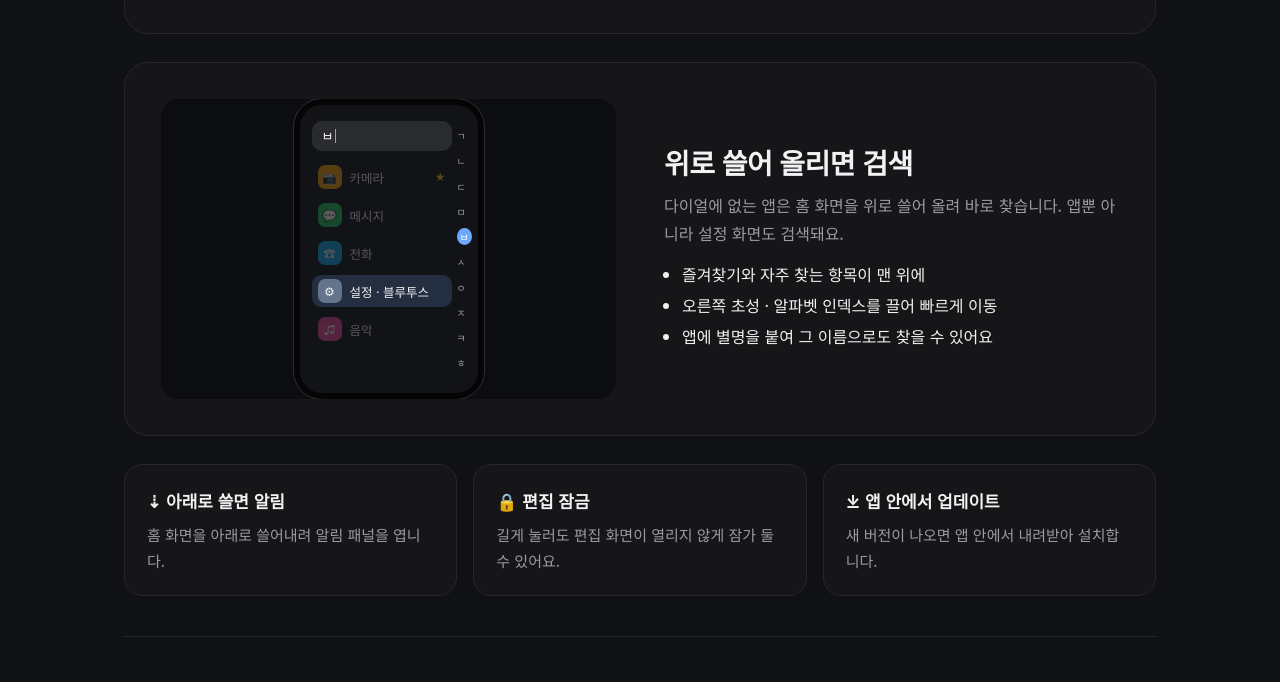
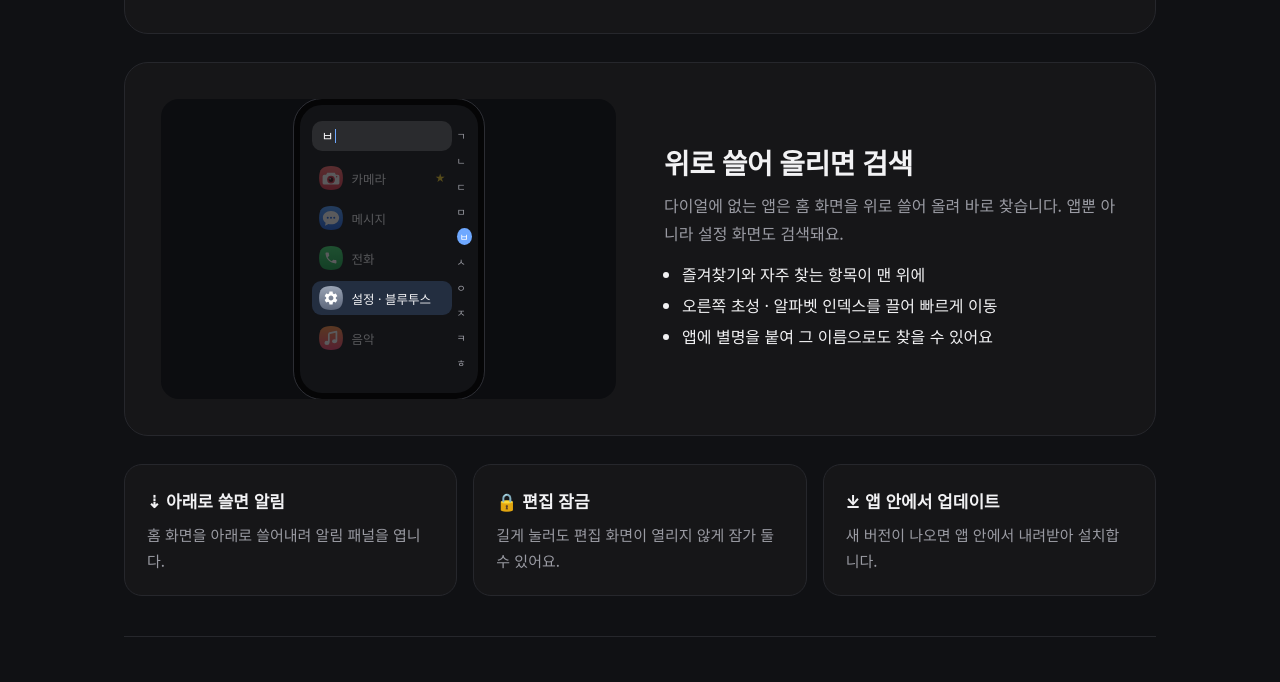
Before and after one commit to EloyYang/EloyYang.github.io, a plain HTML site: page dial-home/index.html in a window 1280 px wide. Shown: the part 1707-2389 px from the top of the page. Drawn offline with Linux system fonts and the light colour scheme.

Commit message:
다이얼 홈: 데모 아이콘을 실제 앱 모양 SVG로 교체
Co-Authored-By: Claude Opus 5.5 <noreply@anthropic.com>

```diff
--- a/dial-home/dial.css
+++ b/dial-home/dial.css
@@ -45,7 +45,7 @@ a { color: inherit; }
 /* 누르는 동안만 손가락 주위에 아이콘 (DialRing: 링 92dp, 아이콘 52dp, 고르면 1.38배 + 빛, 나머지 0.5) */
 .ring-icons { position: absolute; inset: 0; pointer-events: none; }
 .ri { position: absolute; width: 15.5%; aspect-ratio: 1; transform: translate(-50%, -50%) scale(.6); opacity: 0; transition: transform .32s cubic-bezier(.34, 1.56, .64, 1), opacity .18s; }
-.ri i { position: absolute; inset: 0; border-radius: 26%; display: grid; place-items: center; font-style: normal; font-size: 22px; color: #fff; box-shadow: 0 4px 10px rgba(0,0,0,.25); }
+.ri i { position: absolute; inset: 0; display: block; filter: drop-shadow(0 4px 6px rgba(0,0,0,.3)); }
 .ri::before { content: ""; position: absolute; left: 50%; top: 50%; width: 260%; height: 260%; transform: translate(-50%, -50%); border-radius: 50%; opacity: 0; transition: opacity .26s;
   background: radial-gradient(circle, rgba(255,255,255,.30) 0, rgba(255,255,255,.14) 22%, rgba(255,255,255,.04) 37%, transparent 50%); }
 .ring-icons.show .ri { opacity: 1; transform: translate(-50%, -50%) scale(1); }
@@ -57,7 +57,7 @@ a { color: inherit; }
 .finger.ghost { transition: opacity .15s, left .55s cubic-bezier(.4,.1,.2,1), top .55s cubic-bezier(.4,.1,.2,1); }
 .launch { position: absolute; inset: 0; display: flex; flex-direction: column; align-items: center; justify-content: center; gap: 10px; color: #fff; clip-path: circle(0 at var(--lx, 50%) var(--ly, 50%)); transition: clip-path .45s cubic-bezier(.4,0,.2,1); pointer-events: none; }
 .launch.open { clip-path: circle(150% at var(--lx, 50%) var(--ly, 50%)); }
-.launch-icon { width: 76px; height: 76px; border-radius: 22px; display: grid; place-items: center; font-size: 38px; background: rgba(255,255,255,.18); }
+.launch-icon { width: 84px; height: 84px; filter: drop-shadow(0 6px 14px rgba(0,0,0,.3)); }
 .launch b { font-size: 22px; } .launch small { opacity: .75; }
 .try { margin: 0; color: var(--muted); font-size: 14px; text-align: center; }
 .try b { color: var(--ink); }
@@ -76,8 +76,8 @@ a { color: inherit; }
 .feat-art { display: grid; place-items: center; min-height: 300px; border-radius: 18px; background: #0c0d10; overflow: hidden; }
 
 .dirs { position: relative; width: 230px; height: 230px; }
-.dirs i { position: absolute; width: 44px; height: 44px; margin: -22px; border-radius: 12px; display: grid; place-items: center; font-style: normal; font-size: 20px; opacity: .5; transition: transform .32s cubic-bezier(.34, 1.56, .64, 1), opacity .2s, box-shadow .26s; }
-.dirs i.sel { opacity: 1; transform: scale(1.38); box-shadow: 0 0 0 10px rgba(255,255,255,.06), 0 0 34px 14px rgba(255,255,255,.16); }
+.dirs i { position: absolute; width: 44px; height: 44px; margin: -22px; display: block; opacity: .5; transition: transform .32s cubic-bezier(.34, 1.56, .64, 1), opacity .2s, box-shadow .26s; }
+.dirs i.sel { opacity: 1; transform: scale(1.38); border-radius: 30%; box-shadow: 0 0 0 10px rgba(255,255,255,.06), 0 0 34px 14px rgba(255,255,255,.16); }
 .dirs b { position: absolute; left: 50%; top: 50%; width: 30px; height: 30px; margin: -15px; border-radius: 50%; background: rgba(255,255,255,.35); border: 2px solid rgba(255,255,255,.7); transition: transform .5s cubic-bezier(.4,.1,.2,1); }
 .dirs::before { content: ""; position: absolute; left: 50%; top: 50%; width: 30px; height: 30px; margin: -15px; border-radius: 50%; border: 1px dashed rgba(255,255,255,.25); }
 
@@ -99,7 +99,7 @@ a { color: inherit; }
 @keyframes blink { 50% { opacity: 0; } }
 .s-list { display: grid; gap: 6px; }
 .s-row { display: flex; align-items: center; gap: 8px; font-size: 12.5px; padding: 4px 6px; border-radius: 9px; transition: opacity .25s, background .25s; }
-.s-row i { width: 24px; height: 24px; border-radius: 7px; display: grid; place-items: center; font-style: normal; font-size: 12px; }
+.s-row i { width: 26px; height: 26px; flex: none; display: block; }
 .s-row small { margin-left: auto; color: #f2cc26; }
 .s-row.hit { background: rgba(110,168,255,.18); } .s-row.dim { opacity: .3; }
 .s-index { position: absolute; right: 6px; top: 22px; bottom: 22px; display: flex; flex-direction: column; justify-content: space-between; font-size: 10px; color: var(--muted); }
--- a/dial-home/dial.js
+++ b/dial-home/dial.js
@@ -8,10 +8,29 @@
 (function () {
   'use strict';
   var APPS = [
-    ['카메라', '📷', '#f59e0b'], ['메시지', '💬', '#22c55e'], ['음악', '♫', '#ec4899'], ['지도', '🗺', '#6366f1'],
-    ['전화', '☎', '#0ea5e9'], ['캘린더', '📅', '#a855f7'], ['동영상', '▶', '#ef4444'], ['설정', '⚙', '#64748b']
+    ['카메라', '', '#c92a3e'], ['메시지', '', '#1f63e0'], ['음악', '', '#e23a64'], ['지도', '', '#2f8f5b'],
+    ['전화', '', '#18a54a'], ['캘린더', '', '#dc3b3b'], ['동영상', '', '#c4120a'], ['설정', '', '#56607a']
   ];
   var REDUCE = window.matchMedia && matchMedia('(prefers-reduced-motion: reduce)').matches;
+
+  // 실제 휴대폰 기본 앱처럼 그린 아이콘(48×48, 둥근 사각형)
+  var gid = 0;
+  var SQ = 'M24 2C8 2 2 8 2 24s6 22 22 22 22-6 22-22S40 2 24 2z';
+  function bg(c1, c2) { var id = 'g' + (++gid); return '<defs><linearGradient id="' + id + '" x1="0" y1="0" x2="0" y2="1"><stop offset="0" stop-color="' + c1 + '"/><stop offset="1" stop-color="' + c2 + '"/></linearGradient></defs><path d="' + SQ + '" fill="url(#' + id + ')"/>'; }
+  var GEAR = 'M19.14 12.94c.04-.3.06-.61.06-.94 0-.32-.02-.64-.07-.94l2.03-1.58c.18-.14.23-.41.12-.61l-1.92-3.32c-.12-.22-.37-.29-.59-.22l-2.39.96c-.5-.38-1.03-.7-1.62-.94l-.36-2.54c-.04-.24-.24-.41-.48-.41h-3.84c-.24 0-.43.17-.47.41l-.36 2.54c-.59.24-1.13.57-1.62.94l-2.39-.96c-.22-.08-.47 0-.59.22L2.74 8.87c-.12.21-.08.47.12.61l2.03 1.58c-.05.3-.09.63-.09.94s.02.64.07.94l-2.03 1.58c-.18.14-.23.41-.12.61l1.92 3.32c.12.22.37.29.59.22l2.39-.96c.5.38 1.03.7 1.62.94l.36 2.54c.05.24.24.41.48.41h3.84c.24 0 .44-.17.47-.41l.36-2.54c.59-.24 1.13-.56 1.62-.94l2.39.96c.22.08.47 0 .59-.22l1.92-3.32c.12-.22.07-.47-.12-.61l-2.01-1.58zM12 15.6c-1.98 0-3.6-1.62-3.6-3.6s1.62-3.6 3.6-3.6 3.6 1.62 3.6 3.6-1.62 3.6-3.6 3.6z';
+  var PHONE = 'M6.62 10.79c1.44 2.83 3.76 5.14 6.59 6.59l2.2-2.2c.27-.27.67-.36 1.02-.24 1.12.37 2.33.57 3.57.57.55 0 1 .45 1 1V20c0 .55-.45 1-1 1-9.39 0-17-7.61-17-17 0-.55.45-1 1-1h3.5c.55 0 1 .45 1 1 0 1.25.2 2.45.57 3.57.11.35.03.74-.25 1.02l-2.2 2.2z';
+  var DRAW = {
+    '카메라': function () { return bg('#ff6b6b', '#e0344a') + '<path d="M17 14.5h14l2 3.5h3.5a3 3 0 0 1 3 3v12a3 3 0 0 1-3 3h-25a3 3 0 0 1-3-3V21a3 3 0 0 1 3-3H15z" fill="#fff"/><circle cx="24" cy="27" r="7.2" fill="#e0344a"/><circle cx="24" cy="27" r="4.4" fill="#3b0d15"/><circle cx="22.4" cy="25.4" r="1.4" fill="#fff" opacity=".8"/><circle cx="34.5" cy="21.8" r="1.3" fill="#e0344a"/>'; },
+    '메시지': function () { return bg('#4c9bff', '#1f63e0') + '<path d="M24 11c-8.8 0-15 5.6-15 12.4 0 3.8 2 7.2 5.1 9.4L13 38.5l6.3-3.4c1.5.4 3.1.6 4.7.6 8.8 0 15-5.6 15-12.3S32.8 11 24 11z" fill="#fff"/><circle cx="18" cy="23.4" r="1.9" fill="#1f63e0"/><circle cx="24" cy="23.4" r="1.9" fill="#1f63e0"/><circle cx="30" cy="23.4" r="1.9" fill="#1f63e0"/>'; },
+    '음악': function () { return bg('#ff8f3f', '#f2416e') + '<path d="M20 15.5l14-3.2v17.4" fill="none" stroke="#fff" stroke-width="3.2" stroke-linejoin="round"/><path d="M20 15.5v17" stroke="#fff" stroke-width="3.2"/><ellipse cx="16.5" cy="33" rx="4.6" ry="3.8" fill="#fff"/><ellipse cx="30.5" cy="30" rx="4.6" ry="3.8" fill="#fff"/>'; },
+    '지도': function () { return bg('#ffffff', '#eef2f5') + '<path d="M2 30 L30 2 H40 L2 40z" fill="#c9e7cf"/><path d="M46 20 L20 46 H32 L46 32z" fill="#bfe0f7"/><path d="M8 46 L46 8" stroke="#ffcf3f" stroke-width="7"/><path d="M2 14 L34 46" stroke="#fff" stroke-width="4"/><path d="M28 9a8 8 0 0 0-8 8c0 6 8 14 8 14s8-8 8-14a8 8 0 0 0-8-8z" fill="#ea4335"/><circle cx="28" cy="17" r="3" fill="#8c1d18"/>'; },
+    '전화': function () { return bg('#3ddc6e', '#18a54a') + '<g transform="translate(10.5 10.5) scale(1.12)"><path d="' + PHONE + '" fill="#fff"/></g>'; },
+    '캘린더': function () { var d = new Date(); return '<path d="' + SQ + '" fill="#fff"/><path d="M24 2C11 2 4.2 6 2.6 15h42.8C43.8 6 37 2 24 2z" fill="#ef4444"/><text x="24" y="11.6" text-anchor="middle" font-size="7" font-weight="700" fill="#fff" font-family="sans-serif">' + ['일', '월', '화', '수', '목', '금', '토'][d.getDay()] + '요일</text><text x="24" y="37.5" text-anchor="middle" font-size="21" font-weight="500" fill="#222" font-family="sans-serif">' + d.getDate() + '</text>'; },
+    '동영상': function () { return bg('#ff4a3d', '#d4140a') + '<path d="M19.5 14.6c0-1.6 1.7-2.5 3-1.7l11.7 7.6c1.3.8 1.3 2.6 0 3.4l-11.7 7.6c-1.3.8-3-.1-3-1.7z" fill="#fff" transform="translate(-1 3.2)"/>'; },
+    '설정': function () { return bg('#9aa4b5', '#5c667a') + '<g transform="translate(9 9) scale(1.25)"><path d="' + GEAR + '" fill="#fff"/></g>'; }
+  };
+  function icon(name) { return '<svg viewBox="0 0 48 48" width="100%" height="100%" aria-hidden="true">' + DRAW[name]() + '</svg>'; }
+  document.querySelectorAll('[data-app]').forEach(function (el) { el.innerHTML = icon(el.dataset.app); });
   function track(name, p) { try { if (window.dataLayer) (function () { window.dataLayer.push(arguments); })('event', name, p || {}); } catch (e) {} }
 
   // 상단 시계·날짜
@@ -30,7 +49,7 @@
 
   var icons = APPS.map(function (a) {
     var el = document.createElement('div'); el.className = 'ri';
-    el.innerHTML = '<i style="background:' + a[2] + '">' + a[1] + '</i>';
+    el.innerHTML = '<i>' + icon(a[0]) + '</i>';
     ring.appendChild(el); return el;
   });
 
@@ -64,7 +83,7 @@
     var el = icons[i], a = APPS[i];
     launch.style.setProperty('--lx', el.style.left); launch.style.setProperty('--ly', el.style.top);
     launch.style.background = a[2];
-    launch.querySelector('.launch-icon').textContent = a[1];
+    launch.querySelector('.launch-icon').innerHTML = icon(a[0]);
     launch.querySelector('b').textContent = a[0];
     launch.classList.add('open');
     clearTimeout(launchT);
@@ -144,7 +163,7 @@
   var dirs = document.querySelector('.dirs');
   if (dirs) {
     var di = Array.prototype.slice.call(dirs.querySelectorAll('i')), db = dirs.querySelector('b');
-    di.forEach(function (el, k) { var v = vec(k); el.style.left = 115 + v[0] * 86 + 'px'; el.style.top = 115 + v[1] * 86 + 'px'; el.style.background = APPS[k][2]; el.textContent = APPS[k][1]; });
+    di.forEach(function (el, k) { var v = vec(k); el.style.left = 115 + v[0] * 86 + 'px'; el.style.top = 115 + v[1] * 86 + 'px'; el.innerHTML = icon(APPS[k][0]); });
     var dk = 0;
     if (!REDUCE) setInterval(function () {
       var k = [0, 3, 5, 2, 7, 4][dk++ % 6], v = vec(k);
--- a/dial-home/index.html
+++ b/dial-home/index.html
@@ -18,9 +18,9 @@
   <link rel="preconnect" href="https://fonts.googleapis.com">
   <link rel="preconnect" href="https://fonts.gstatic.com" crossorigin>
   <link href="https://fonts.googleapis.com/css2?family=Noto+Sans+KR:wght@400;500;700;900&display=swap" rel="stylesheet">
-  <link rel="stylesheet" href="dial.css?v=1">
+  <link rel="stylesheet" href="dial.css?v=2">
   <script src="../analytics.js" defer></script>
-  <script src="dial.js?v=2" defer></script>
+  <script src="dial.js?v=3" defer></script>
 </head>
 <body>
   <header class="top">
@@ -108,11 +108,11 @@
           <div class="mini-phone search">
             <div class="s-box"><span class="s-typed"></span><i class="s-caret"></i></div>
             <div class="s-list">
-              <div class="s-row fav"><i style="background:#f59e0b">📷</i>카메라<small>★</small></div>
-              <div class="s-row"><i style="background:#22c55e">💬</i>메시지</div>
-              <div class="s-row"><i style="background:#0ea5e9">☎</i>전화</div>
-              <div class="s-row"><i style="background:#64748b">⚙</i>설정 · 블루투스</div>
-              <div class="s-row"><i style="background:#ec4899">♫</i>음악</div>
+              <div class="s-row fav"><i data-app="카메라"></i>카메라<small>★</small></div>
+              <div class="s-row"><i data-app="메시지"></i>메시지</div>
+              <div class="s-row"><i data-app="전화"></i>전화</div>
+              <div class="s-row"><i data-app="설정"></i>설정 · 블루투스</div>
+              <div class="s-row"><i data-app="음악"></i>음악</div>
             </div>
             <div class="s-index"><span>ㄱ</span><span>ㄴ</span><span>ㄷ</span><span>ㅁ</span><span>ㅂ</span><span>ㅅ</span><span>ㅇ</span><span>ㅈ</span><span>ㅋ</span><span>ㅎ</span></div>
           </div>
```
